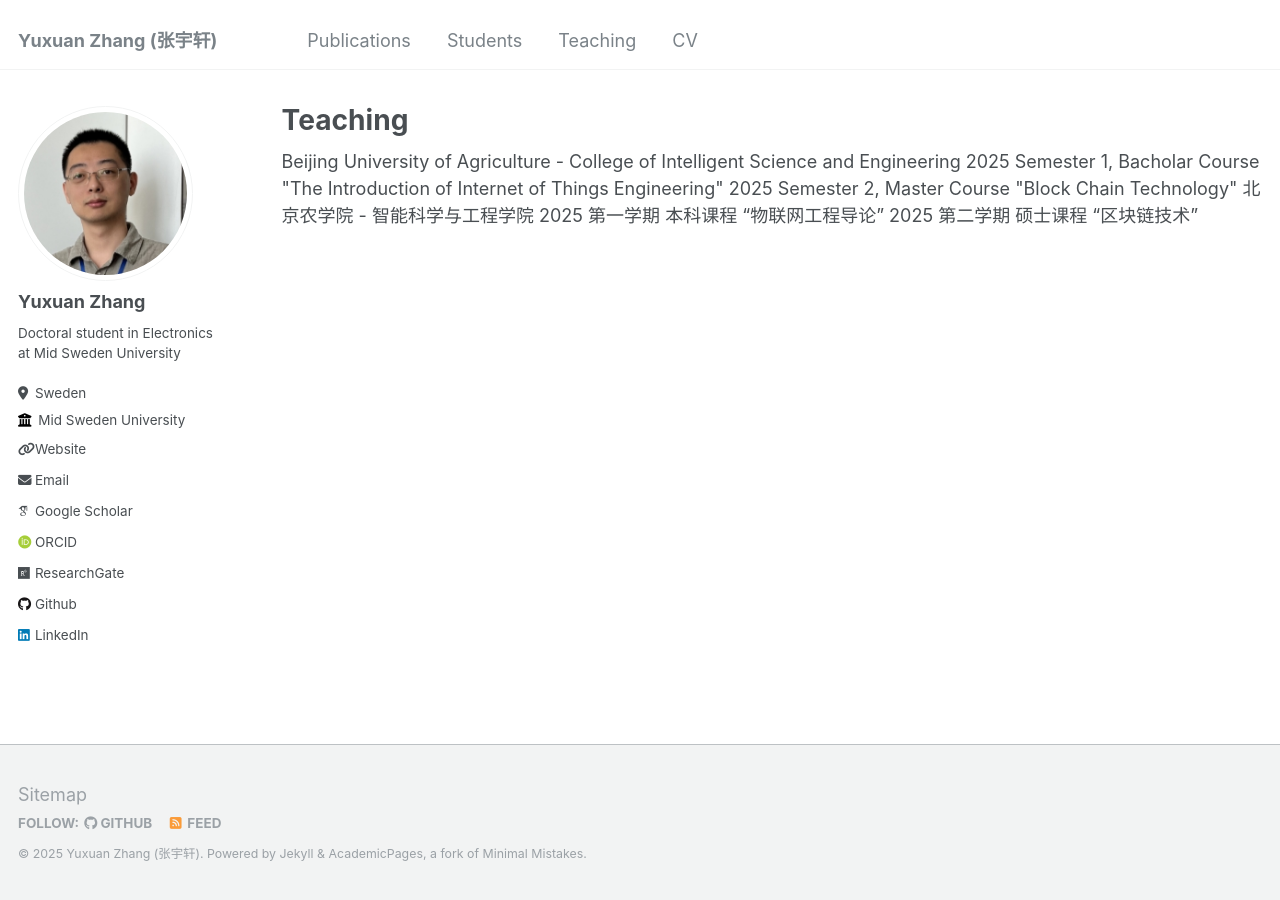
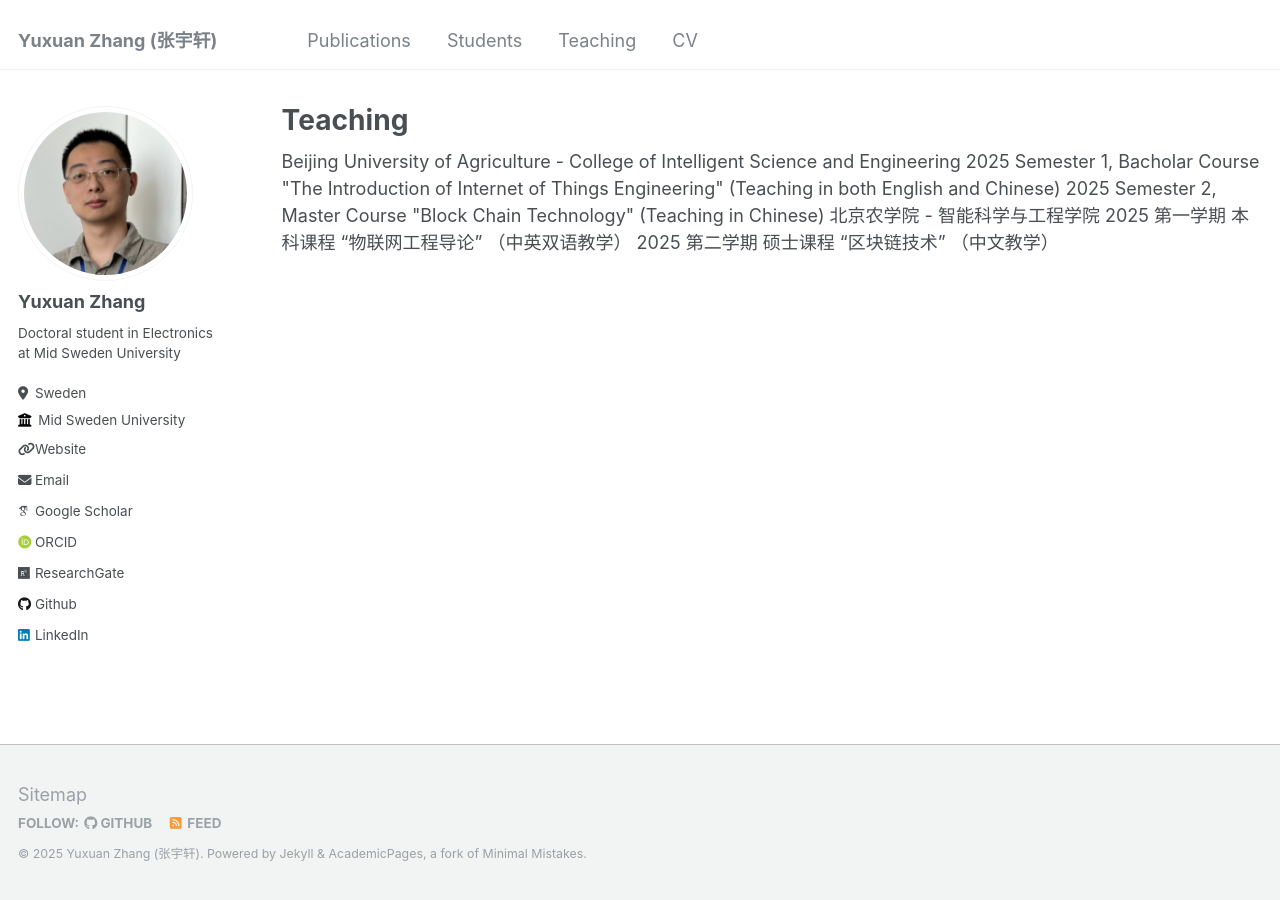
Before and after one commit to YuxuanZhang-96/YuxuanZhang-96.github.io, a Jekyll site: the page built from _pages/teaching.html, in a window 1280 px wide. Built offline with Jekyll 4.4.1, drawn with Linux system fonts in a browser that asks for light colours; some web fonts are replaced.

Commit message:
Update teaching.html

```diff
--- a/_pages/teaching.html
+++ b/_pages/teaching.html
@@ -6,9 +6,9 @@ author_profile: true
 ---
 
 Beijing University of Agriculture - College of Intelligent Science and Engineering
-2025 Semester 1, Bacholar Course "The Introduction of Internet of Things Engineering"
-2025 Semester 2, Master Course "Block Chain Technology"
+2025 Semester 1, Bacholar Course "The Introduction of Internet of Things Engineering" (Teaching in both English and Chinese)
+2025 Semester 2, Master Course "Block Chain Technology" (Teaching in Chinese)
 
 北京农学院 - 智能科学与工程学院
-2025 第一学期 本科课程 “物联网工程导论”
-2025 第二学期 硕士课程 “区块链技术”
+2025 第一学期 本科课程 “物联网工程导论” （中英双语教学）
+2025 第二学期 硕士课程 “区块链技术” （中文教学）
```
